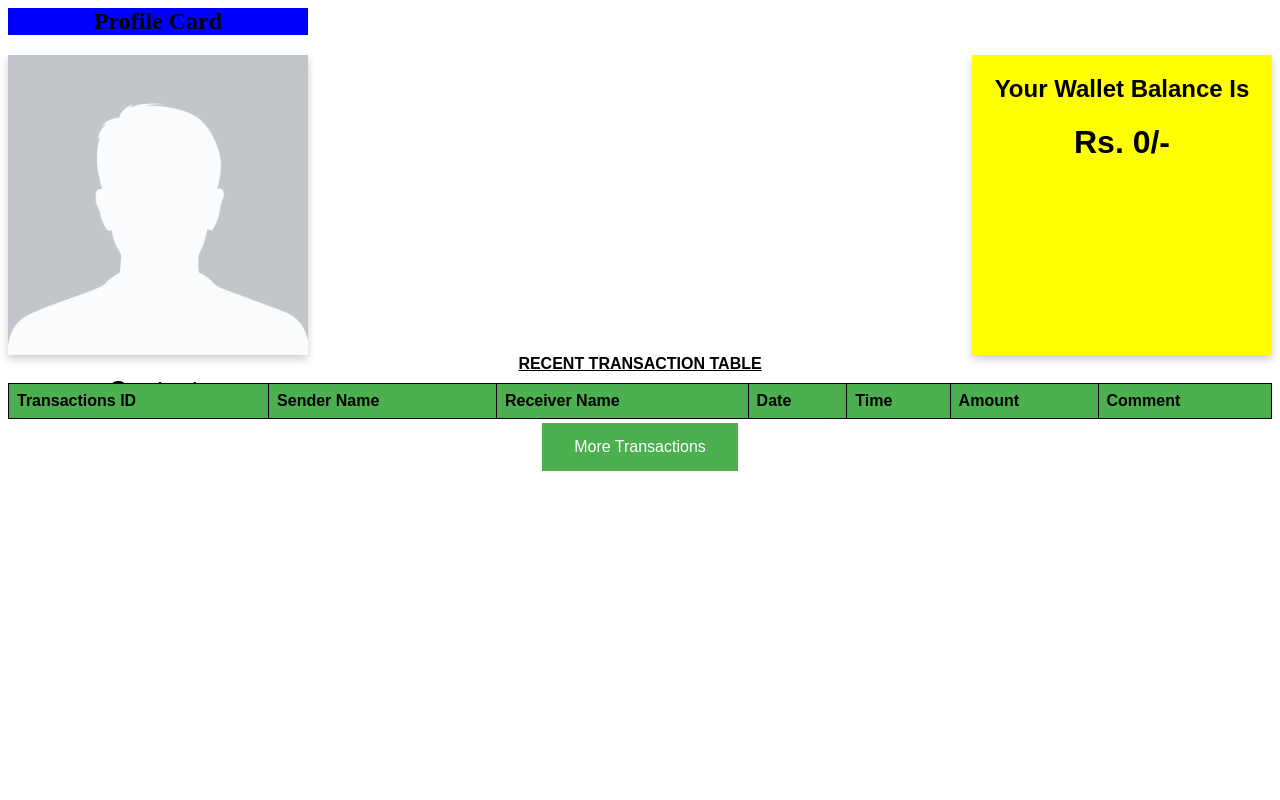
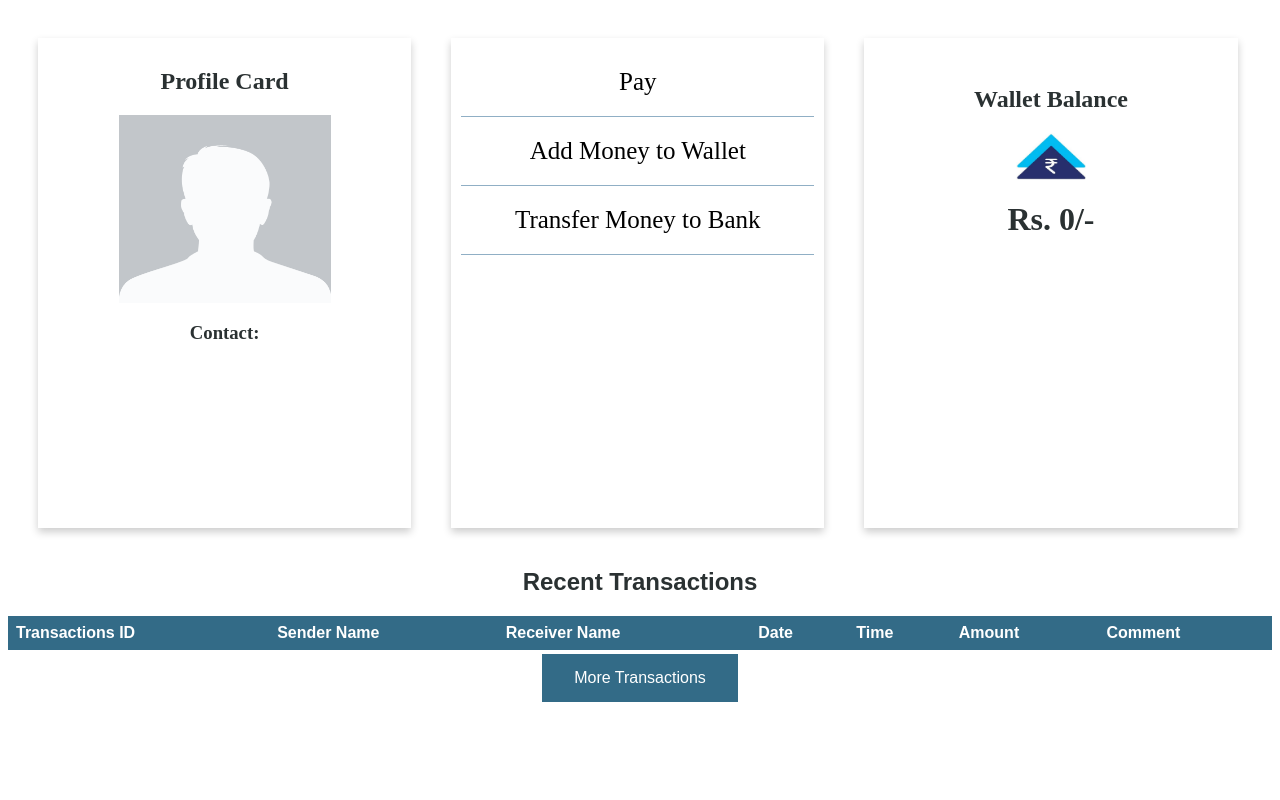
Before and after one commit to bharats97/epayments, a PHP site: page /accounts/user/index.php in a window 1280 px wide. Run offline with PHP 8.4, Linux system fonts and the light colour scheme; data that the repository does not hold is empty; some libraries are stand-ins or nearby versions.

Commit message:
designed user account page

```diff
--- a/accounts/user/index.php
+++ b/accounts/user/index.php
@@ -6,27 +6,43 @@
 <link rel="stylesheet" type="text/css" href="../../resources/css/usercard.css">
 
 <div>
-	<div>
-		<div align="center" style="width: 300px; background-color: blue">
+	<div class="float-container">
+		<div class="float-child">
+			<center>
+				<div class="usercard" >
 					<h2>Profile Card</h2>
+
+					<img src="john_doe.png" height="40%" width="60%" walt="John" >
+
+					<h3 id="username"></h3>
+					<h3 id="contact">Contact: </h3>
 				</div>
-		<div class="usercard" style="background-color: blue">
-			<img src="john_doe.png" alt="John" style="width: 100%">
-
-			<h1 id="username"></h1>
-			<h2 id="contact">Contact: </h2>
+			</center>
+		</div>
+		<div class="float-child ">
+			<div class="services">
+				<ul>
+					<li><a href="/epayments/pay">Pay</a></li>
+					<li><a href="/epayments/accounts/add_money_to_wallet">Add Money to Wallet</a></li>
+					<li><a href="/epayments/accounts/transfer_money_to_bank">Transfer Money to Bank</a></li>
+				</ul>
 			</div>
 		</div>
-	<div>
-		<div class="balance" style="background-color: yellow; float: right">
-			<h2>Your Wallet Balance Is</h2>
+		<div class="float-child">
+			<div class="balance" >
+				<center>
+					<br>
+					<h2>Wallet Balance</h2>
+					<img src="rupee.jpeg" height="10%" width="20%">
 					<h1 id="amount"></h1>
+				</center>
 			</div>
 		</div>
-	<div style="margin-bottom: 10px">
+	</div>
+	<div >
 		<div>
 			<table id="txn_table" class="table">
-				<caption style="margin-bottom: 10px"><b><u>RECENT TRANSACTION TABLE</u></b></caption>
+				<caption ><h2><b>Recent Transactions</b></h2></caption>
 				<thead>
 					<tr id="table_header">
 						<th>Transactions ID</th>
--- a/resources/css/transactions_table.css
+++ b/resources/css/transactions_table.css
@@ -6,24 +6,27 @@ table{
 }
 
 th{
-	background-color: #4CAF50;
-	border: 1px solid black;
+	color:white;
+	background-color: #336B87;
+	border: none;
 	text-align: left;
 	padding: 8px;
 }
 
 td{
-	border: 1px solid black;
 	text-align: left;
 	padding: 8px;
 }
 
 tr:nth-child(even){
-	background-color: #dddddd;
+	background-color: #90AFC5;
 }
-
+#table_separator{
+	width:70%;
+	border:1px solid #90AFC5;
+}
 .button{
-	background-color: #4CAF50;
+	background-color: #336B87;
 	border: none;
 	color: white;
 	padding: 15px 32px;
@@ -36,5 +39,5 @@ tr:nth-child(even){
 }
 
 .button:hover {
-	background-color: green;
+	background-color: #2e5f78;
 }
--- a/resources/css/usercard.css
+++ b/resources/css/usercard.css
@@ -1,20 +1,44 @@
-.usercard, .balance{
-	box-shadow: 0 4px 8px 0 rgba(0,0,0,0.2);
-	width: 300px;
-	height: 300px;
-	margin: auto;
-	text-align: center;
-	font-family: arial;
-	float: left;
+*{
+    color:#2A3132;
+}
+.float-container {
+    padding: 10px;
 }
 
-.contact{
-	background-color: #000;
-	color:white;
-	display: inline-block;
-	padding: 8px;
+.float-child {
+    width: 30%;
+    float: left;
+    padding: 20px;
+
+}
+
+.services ul {
+  list-style-type: none;
+  margin: 0;
+  padding: 0;
+ }
+
+.services li a {
+  display: block;
+  color: #000;
+  font-size: 25px;
+  text-align: center;
+  padding: 20px;
+  text-decoration: none;
+  border-bottom:1px solid #90AFC5;
+}
+
+/* Change the link color on hover */
+.services li a:hover {
+  background-color: #336B87;
+
+  color: white;
+}
+.usercard, .balance, .services{
 	text-align: center;
-	cursor: pointer;
-	width: 100px;
-	font-size: 18px;
+	/*font-family: arial;*/
+	height:60%;
+	box-shadow: 0 4px 8px 0 rgba(0,0,0,0.2);
+
+	padding:10px;
 }
--- a/resources/js/transfer_money_to_bank/transfer_money_to_bank.js
+++ b/resources/js/transfer_money_to_bank/transfer_money_to_bank.js
@@ -6,8 +6,6 @@ $(document).ready(function(){
 		var transfer_amount=$("#amount").val();
 		if(isNaN(IFSC_code)||isNaN(transfer_amount)||transfer_amount<=0)
 		{
-			alert(transfer_amount);
-			alert(IFSC_code);
 			$("#error_message").fadeIn(500).html("Please fill in correct amount").fadeOut(5000);
 		}
 		else
```
Also changed, not shown: resources/css/tab_style_form.css (+5 -5 lines), accounts/user/rupee.jpeg (added). Lines whose indentation alone changed are shown as unchanged.
